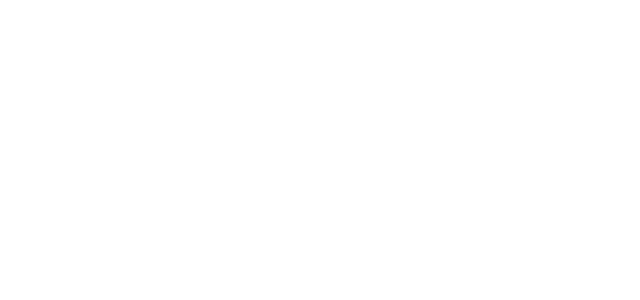
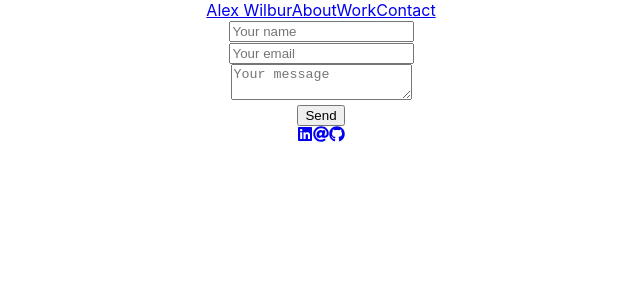
Before and after one commit to MrWil95/Portfolio, a React (Create React App) app in the folder client/: page /contact/contactinfo in a window 1280 px wide. Shown: the top 300 px of the page, without its empty margins (319-959 px from the left). Built offline with nearby package versions, Linux system fonts and the light colour scheme.

Commit message:
added components for contact, resume, fullstack & graphics. rendered info to almost all screens.

```diff
--- a/client/package.json
+++ b/client/package.json
@@ -7,8 +7,10 @@
     "@testing-library/react": "^11.2.7",
     "@testing-library/user-event": "^12.8.3",
     "axios": "^0.23.0",
+    "emailjs-com": "^3.2.0",
     "react": "^17.0.2",
     "react-dom": "^17.0.2",
+    "react-icons": "^4.3.1",
     "react-router-dom": "^5.3.0",
     "react-scripts": "4.0.3",
     "web-vitals": "^1.1.2"
--- a/client/public/index.html
+++ b/client/public/index.html
@@ -9,7 +9,7 @@
       name="description"
       content="Web site created using create-react-app"
     />
-    <link rel="apple-touch-icon" href="%PUBLIC_URL%/logo192.png" />
+    <link rel="apple-touch-icon" href="https://res.cloudinary.com/dedlhqhuk/image/upload/v1634999516/Alex_Drawing_isbefe.png" />
     <link href="https://fonts.googleapis.com/css2?family=Raleway:wght@100&family=Rock+Salt&display=swap" rel="stylesheet">
     <!--
       manifest.json provides metadata used when your web app is installed on a
--- a/client/src/App.js
+++ b/client/src/App.js
@@ -15,13 +15,13 @@
       <Route exact path='/home'>
         <Home />
       </Route>
-      <Route exact path='/about'>
+      <Route path='/about'>
         <About />
       </Route>
-      <Route exact path='/work'>
+      <Route path='/work'>
         <Work />
       </Route>
-      <Route exact path='/contact'>
+      <Route path='/contact'>
         <Contact />
       </Route>
     </div>
--- /dev/null
+++ b/client/src/components/ContactInfo/ContactInfo.jsx
@@ -0,0 +1,9 @@
+import './ContactInfo.css'
+
+export default function ContactInfo() {
+  return (
+    <div>
+
+    </div>
+  )
+}
--- a/client/src/components/Form/Form.jsx
+++ b/client/src/components/Form/Form.jsx
@@ -1,9 +1,69 @@
 import './Form.css'
+import { useState } from 'react'
+import { send } from 'emailjs-com'
+import { useHistory } from 'react-router'
 
 export default function Form() {
+  const [toSend, setToSend] = useState({
+    from_name: '',
+    message: '',
+    reply_to:'',
+ })
+ const history = useHistory()
+
+ const handleMessage = (e) => {
+    e.preventDefault()
+    send(
+       'service_316gric',
+       'template_j9lh5lr',
+       toSend,
+       'user_WQeWNR3BOHjZxcF3KttGs'
+    )
+       .then((response) => {
+          console.log('Success!', response.status, response.text)
+          history.push('/contact')
+       })
+       .catch((error) => {
+          console.log('Failed...', error)
+       })
+ }
+
+ const handleChange = (e) => {
+    setToSend({...toSend, [e.target.name]: e.target.value})
+ }
+
   return (
-    <div>
-
+    <div className='FormContainer'>
+       <form onSubmit={handleMessage} className='send-message'>
+            <input
+               type='text'
+               name='from_name'
+               placeholder='Your name'
+               value={send.from_name}
+               onChange={handleChange}
+               className='info'
+            />
+            <br />
+            <input
+               type='text'
+               name='reply_to'
+               placeholder='Your email'
+               value={send.reply_to}
+               onChange={handleChange}
+               className='info'
+            />
+            <br />
+            <textarea
+               type='text'
+               name='message'
+               placeholder='Your message'
+               value={send.message}
+               onChange={handleChange}
+               className='info'
+            />
+            <br />
+            <button type='submit' className='send' disabled={!toSend}>Send</button>
+         </form>
     </div>
   )
 }
--- a/client/src/components/Resume/Resume.jsx
+++ b/client/src/components/Resume/Resume.jsx
@@ -0,0 +1,17 @@
+import './Resume.css'
+import {Link} from 'react-router-dom'
+
+export default function Resume() {
+  return (
+    <div className='ResumeShadow'>
+      <div className='resumecontainer'>
+        <Link to='/about'>
+          X
+        </Link>
+        <img src='https://res.cloudinary.com/dedlhqhuk/image/upload/v1635054515/Wireframe/Portfolio/2021-10-20_6_fb05ly.png' alt='Resume Part 1' className='resumeprt1' />
+        <img src='https://res.cloudinary.com/dedlhqhuk/image/upload/v1635054520/Wireframe/Portfolio/2021-10-20_7_pqyipz.png' alt='Resume Part 2' className='resumeprt2' />
+        <img src='https://res.cloudinary.com/dedlhqhuk/image/upload/v1635054524/Wireframe/Portfolio/2021-10-20_8_mnsfk1.png' alt='Resume Part 3' className='resumeprt3' />
+      </div>
+    </div>
+  )
+}
--- a/client/src/screens/About/About.jsx
+++ b/client/src/screens/About/About.jsx
@@ -1,11 +1,23 @@
 import './About.css'
+import {Link, Route} from 'react-router-dom'
 import Layout from '../../components/Layout/Layout'
+import Resume from '../../components/Resume/Resume'
 
 export default function About() {
   return (
     <Layout>
       <div className='AboutContainer'>
-
+        <Route path='/about/resume'>
+          <Resume />
+        </Route>
+        <h1 className='abouttitle'>Who I Am</h1>
+        <h3 className='about1'>Full-Stack Developer</h3>
+        <p className='about1info'>As a full-stack developer I work hard every day to improve my expertise with the technologies that inspire me the most. From building beautiful front-end web applications in React.js and Vanilla JavaScript, to creating a reliable back-end database using Ruby & Rails. I am constantly pushing myself to go beyond my current skillset and learn all that I can, with the goal of bettering myself & this world.</p>
+        <h3 className='about2'>Graphic Designer</h3>
+        <p className='about2info'>Ever since I was a kid I’ve always taken an interest in drawing & designing my own creations. As I got older I moved my focus from pad & paper to digital media. Teaching myself how to use software like Krita, Blender, and Photoshop, I can create beautiful logos that will enhance the visual quality of your brand. I can also make stunning 3D models to use in your projects.</p>
+        <Link to='/about/resume'>
+          <button className='aboutbtn'>Resume</button>
+        </Link>
       </div>
     </Layout>
   )
--- a/client/src/screens/Contact/Contact.jsx
+++ b/client/src/screens/Contact/Contact.jsx
@@ -1,16 +1,23 @@
 import './Contact.css'
-import { Link } from 'react-router-dom'
+import { Link, Route } from 'react-router-dom'
+import { FaAt, FaLinkedin, FaGithub } from 'react-icons/fa'
 import Layout from '../../components/Layout/Layout'
 import Form from '../../components/Form/Form'
+import ContactInfo from '../../components/ContactInfo/ContactInfo'
 
 export default function Contact() {
   return (
     <Layout>
+      <Route path='/contact/contactinfo'>
+        <ContactInfo />
+      </Route>
       <Form />
       <div className='ContactContainer'>
-        <a href=''><img /></a>
-        <Link></Link>
-        <a href=''><img /></a>
+        <a href='https://www.linkedin.com/in/alex-wilbur-034b85213'><FaLinkedin /></a>
+        <Link to='/contact/contactinfo'>
+          <FaAt />
+        </Link>
+        <a href='https://github.com/MrWil95'><FaGithub /></a>
       </div>
     </Layout>
   )
--- a/client/src/screens/Home/Home.jsx
+++ b/client/src/screens/Home/Home.jsx
@@ -1,10 +1,23 @@
 import './Home.css'
 import Layout from '../../components/Layout/Layout'
+import {Link} from 'react-router-dom'
 
 export default function Home() {
   return (
     <Layout>
       <div className='HomeContainer'>
+        <div className="homeslide">
+          <div className='hometext'>
+            <h2 className='homefullstack'>Full-Stack Developer</h2>
+            <h2 className='homegraphics'>Graphic Designer</h2>
+            <h2 className='hometravel'>Travel Enthusiast</h2>
+          </div>
+        </div>
+        <p>I am a software engineer bringing 2 ½ years in the construction industry: building, assembling, electrical, and design. This methodical attention to detail and problem-solving skills helps get me to the finish line and provide the best service for my clients. On top of coding your product I offer graphic design input and aid as well. Passionate about elevating products to the top of the pack with quality and code.</p>
+        <Link to='/about'>
+          <button>Learn More</button>
+        </Link>
+        <img src='https://res.cloudinary.com/dedlhqhuk/image/upload/v1634999516/Alex_Drawing_isbefe.png' alt='Alex Wilbur drawing'/>
       </div>
     </Layout>
   )
```
Also changed, not shown: client/src/components/Contact/Contact.jsx (deleted), client/src/components/ContactInfo/ContactInfo.css (added), 1 other file (tests, documents, lock files or other folders).
